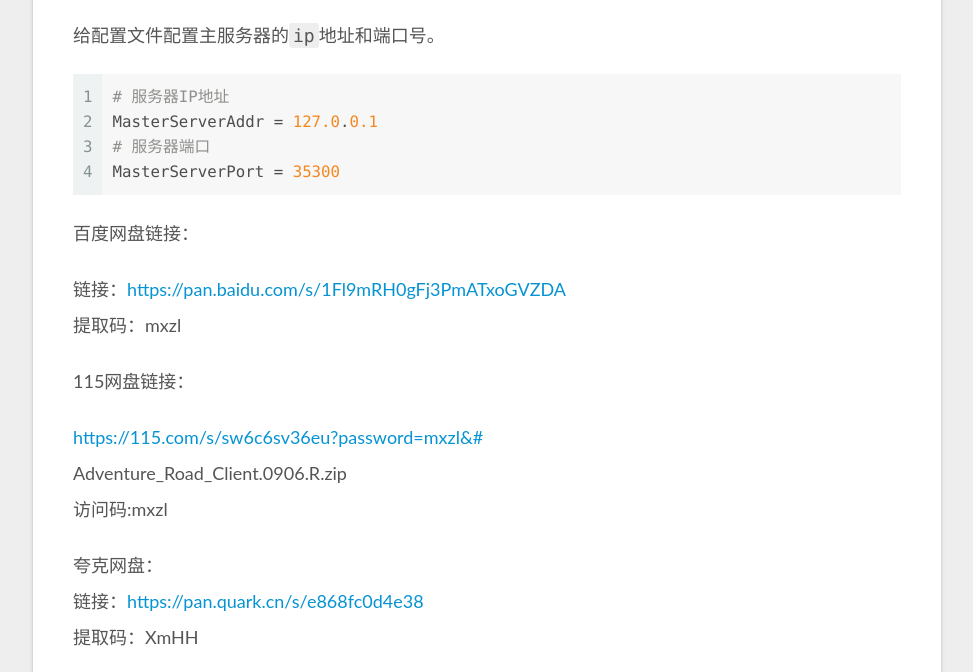
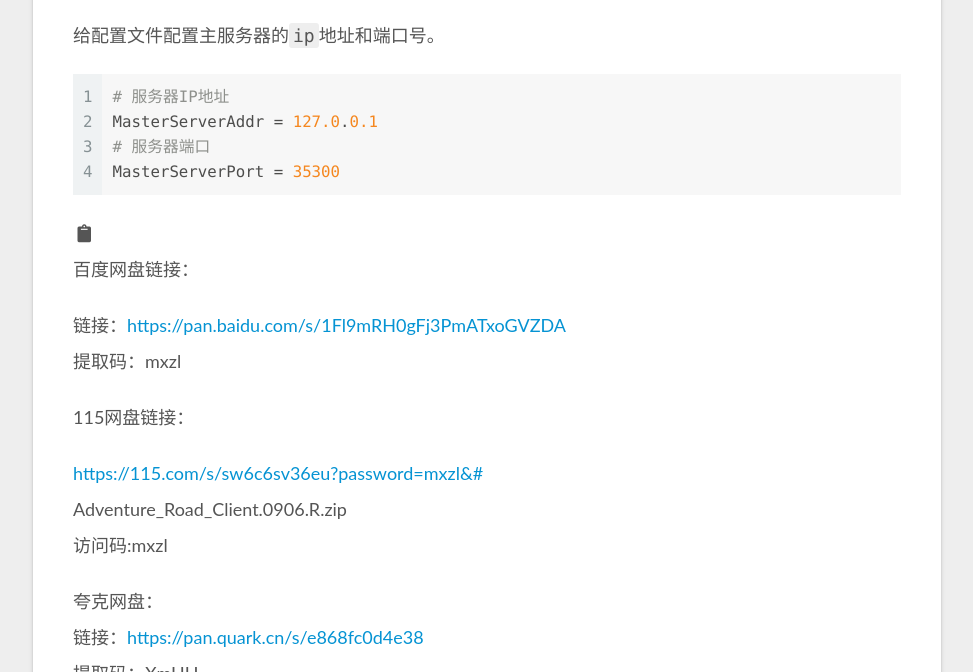
Before and after one commit to brkzh/brkzh.github.io, a plain HTML site: page 2022/06/01/GameServerAndClient/index.html in a window 1280 px wide. Shown: the part 7241-7913 px from the top of the page, without its empty margins (279-1252 px from the left). Drawn offline with Linux system fonts and the light colour scheme.

Commit message:
Site updated: 2024-08-18 12:18:34

```diff
--- a/2022/06/01/GameServerAndClient/index.html
+++ b/2022/06/01/GameServerAndClient/index.html
@@ -17,7 +17,7 @@
 
 <script id="hexo-configurations">
     var NexT = window.NexT || {};
-    var CONFIG = {"hostname":"example.com","root":"/","scheme":"Gemini","version":"7.8.0","exturl":false,"sidebar":{"position":"left","display":"post","padding":18,"offset":12,"onmobile":false},"copycode":{"enable":false,"show_result":false,"style":null},"back2top":{"enable":true,"sidebar":false,"scrollpercent":false},"bookmark":{"enable":false,"color":"#222","save":"auto"},"fancybox":false,"mediumzoom":false,"lazyload":false,"pangu":false,"comments":{"style":"tabs","active":null,"storage":true,"lazyload":false,"nav":null},"algolia":{"hits":{"per_page":10},"labels":{"input_placeholder":"Search for Posts","hits_empty":"We didn't find any results for the search: ${query}","hits_stats":"${hits} results found in ${time} ms"}},"localsearch":{"enable":true,"trigger":"auto","top_n_per_article":1,"unescape":false,"preload":false},"motion":{"enable":true,"async":false,"transition":{"post_block":"fadeIn","post_header":"slideDownIn","post_body":"slideDownIn","coll_header":"slideLeftIn","sidebar":"slideUpIn"}},"path":"search.xml"};
+    var CONFIG = {"hostname":"example.com","root":"/","scheme":"Gemini","version":"7.8.0","exturl":false,"sidebar":{"position":"left","display":"post","padding":18,"offset":12,"onmobile":false},"copycode":{"enable":true,"show_result":true,"style":"flat"},"back2top":{"enable":true,"sidebar":false,"scrollpercent":false},"bookmark":{"enable":false,"color":"#222","save":"auto"},"fancybox":false,"mediumzoom":false,"lazyload":false,"pangu":false,"comments":{"style":"tabs","active":null,"storage":true,"lazyload":false,"nav":null},"algolia":{"hits":{"per_page":10},"labels":{"input_placeholder":"Search for Posts","hits_empty":"We didn't find any results for the search: ${query}","hits_stats":"${hits} results found in ${time} ms"}},"localsearch":{"enable":true,"trigger":"auto","top_n_per_article":1,"unescape":false,"preload":false},"motion":{"enable":true,"async":false,"transition":{"post_block":"fadeIn","post_header":"slideDownIn","post_body":"slideDownIn","coll_header":"slideLeftIn","sidebar":"slideUpIn"}},"path":"search.xml"};
   </script>
 
   <meta name="description" content="卡牌游戏Demo">
```
Also changed, not shown: archives/2022/06/index.html (+1 -1 lines), archives/2022/index.html (+1 -1 lines), archives/index.html (+1 -1 lines), categories/Notes/index.html (+1 -1 lines), categories/index.html (+1 -1 lines), index.html (+1 -1 lines), tags/index.html (+1 -1 lines).
